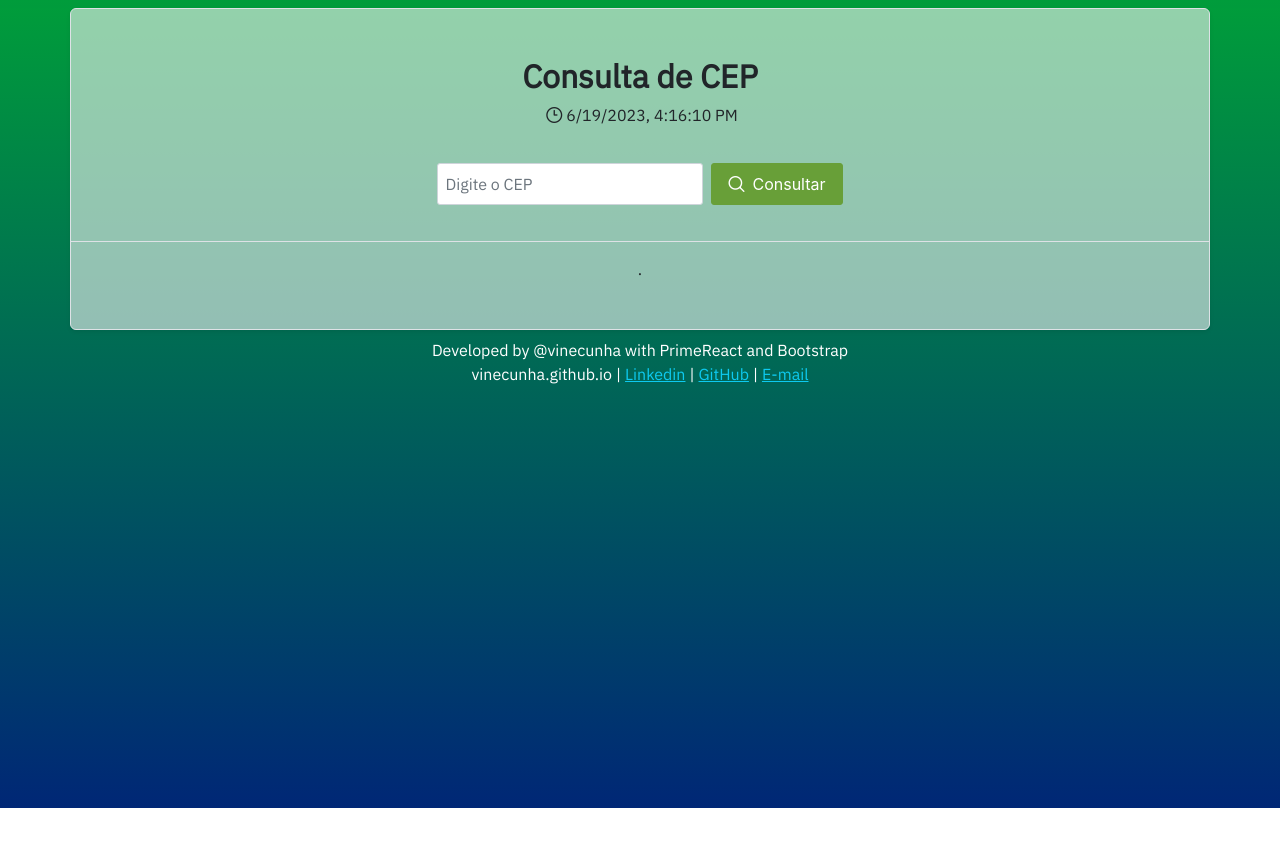
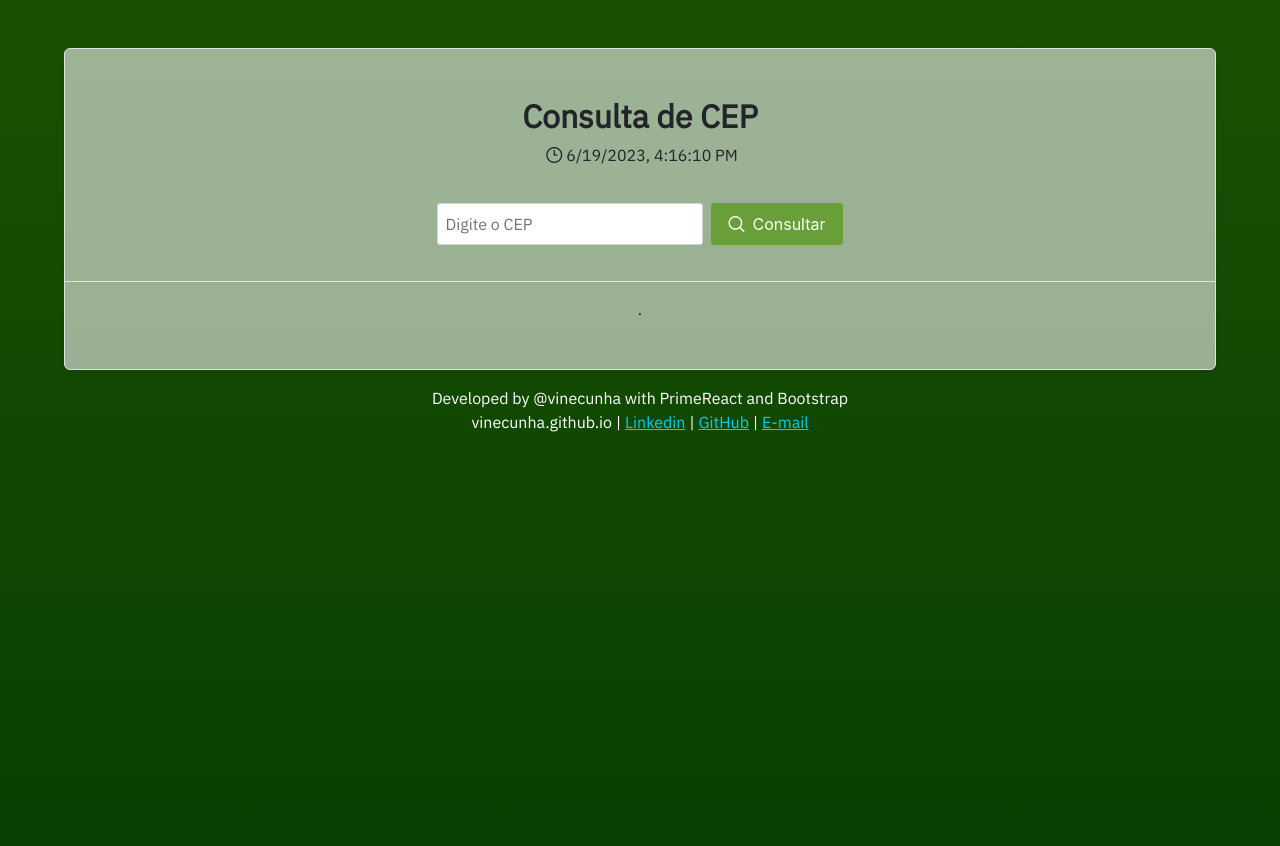
Before and after one commit to vinecunha/CEP, a React (Create React App) app: page / in a window 1280 px wide. Before the commit the page ends 808 px from the top, so only its background shows below. Built offline with nearby package versions, Linux system fonts and the light colour scheme.

Commit message:
v.1.0.0.2

```diff
--- a/src/App.css
+++ b/src/App.css
@@ -1,8 +1,8 @@
 @import url('https://fonts.googleapis.com/css2?family=IBM+Plex+Sans&display=swap');
 
 :root{
-  --body-color: #009c3b;
-  --body-color-2: #ffdf00;
+  --body-color: #185003;
+  --body-color-2: #084001;
   --body-color-3: #002776;
   --border: #ccc;
   --bg-color: #fff;
@@ -13,7 +13,7 @@ body, #root{
   width: 100%;
   min-height: 100vh;
   font-family: 'IBM Plex Sans', sans-serif !important;
-  background: linear-gradient(to bottom, var(--body-color), var(--body-color-3)) !important;
+  background: linear-gradient(to bottom, var(--body-color), var(--body-color-2)) !important;
 }
 
 #consulta{
--- a/src/App.js
+++ b/src/App.js
@@ -103,13 +103,13 @@ const App = () => {
   }, []);
 
   return (
-    <div id="consulta" className='container-sm rounded border border-1 shadow-sm my-2 py-5 px-0 d-flex flex-column align-items-center'>
+    <div id="consulta" style={{maxWidth: '90vw'}} className='rounded border border-1 shadow-sm mt-5 mx-auto py-5 px-0 d-flex flex-column align-items-center'>
       <h2><strong>Consulta de CEP</strong></h2>
       <p className='d-flex flex-row align-items-center'>
         <i className='pi pi-clock mx-1'></i>
         {currentDate.toLocaleString()}
       </p>
-      <form className='container-sm d-flex flex-row justify-content-center my-3 p-1' onSubmit={handleSubmit}>
+      <form className='w-100 d-flex flex-row justify-content-center my-3 p-1' onSubmit={handleSubmit}>
         <span className="p-float-label">
           <InputText id="cep" className='me-1' value={cep} onChange={handleInputChange} required />
           <label htmlFor="cep">Digite o CEP</label>
--- a/src/Footer.js
+++ b/src/Footer.js
@@ -3,7 +3,7 @@ import './Footer.css';
 
 export default function Footer() {
     return (
-        <div className="position-relative bottom-0 container-sm rounded text-white">
+        <div className="position-relative bottom-0 mt-3 container-sm rounded text-white">
             <p className='text-center m-0'>Developed by @vinecunha with PrimeReact and Bootstrap</p>
             <div className="d-flex flex-row justify-content-center align-items-center mb-1">
                 <a href='https://vinecunha.github.io' className='mx-1 text-white' style={{textDecoration: "none"}} target='blank'>vinecunha.github.io</a> |
```
